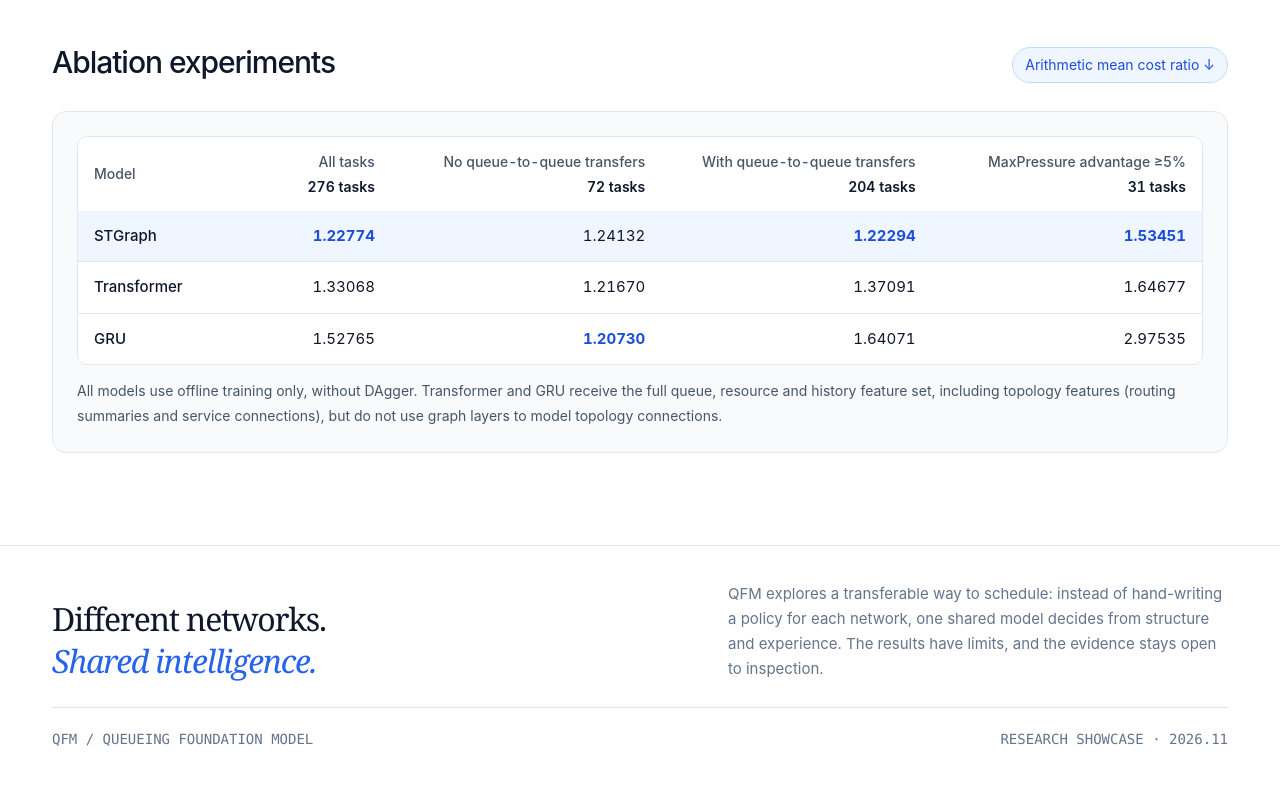
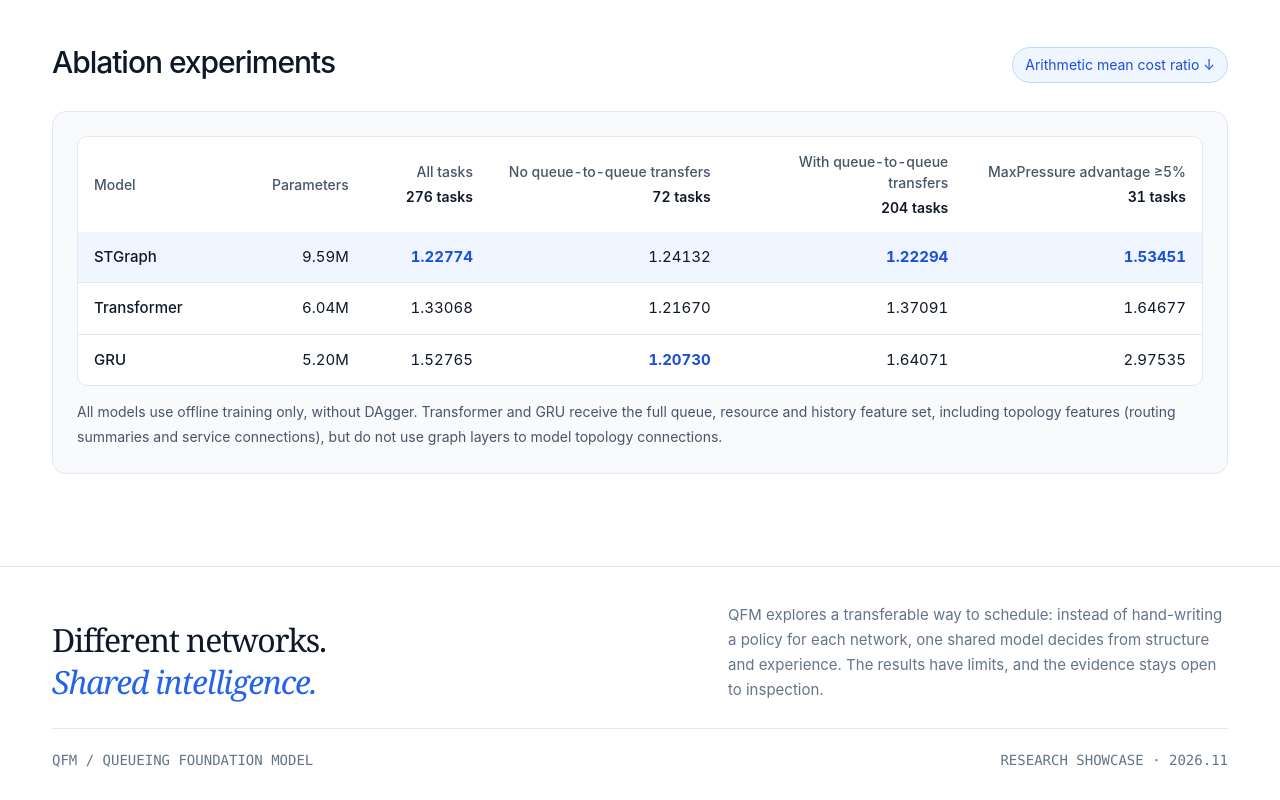
Before and after one commit to ck666600/QFM, a plain HTML site: page index.html in a window 1280 px wide. Shown: the part 6152-6952 px from the top of the page. Before the commit the page ends 6931 px from the top, so only its background shows below. Drawn offline with Linux system fonts and the light colour scheme; animation ran at ten frames a second.

Commit message:
Add model parameter counts to ablation table

```diff
--- a/index.html
+++ b/index.html
@@ -110,11 +110,11 @@ body{font-size:var(--text-body);line-height:1.7}
 <article class="ablation-card" id="simple-model-comparison" aria-labelledby="ablation-section-title">
 <div class="ablation-table-scroll" role="region" tabindex="0" aria-label="Arithmetic mean cost ratios across four task groups; scroll horizontally on small screens">
 <table class="ablation-table" data-metric="arithmetic_mean_task_cost_ratio" aria-label="Ablation experiments: arithmetic mean cost ratio, lower is better">
-<thead><tr><th scope="col">Model</th><th scope="col" data-group="all">All tasks<span>276 tasks</span></th><th scope="col" data-group="routing_none">No queue-to-queue transfers<span>72 tasks</span></th><th scope="col" data-group="routing_any">With queue-to-queue transfers<span>204 tasks</span></th><th scope="col" data-group="mp_adv5">MaxPressure advantage ≥5%<span>31 tasks</span></th></tr></thead>
+<thead><tr><th scope="col">Model</th><th scope="col">Parameters</th><th scope="col" data-group="all">All tasks<span>276 tasks</span></th><th scope="col" data-group="routing_none">No queue-to-queue transfers<span>72 tasks</span></th><th scope="col" data-group="routing_any">With queue-to-queue transfers<span>204 tasks</span></th><th scope="col" data-group="mp_adv5">MaxPressure advantage ≥5%<span>31 tasks</span></th></tr></thead>
 <tbody>
-<tr class="ablation-reference" data-model="original"><th scope="row">STGraph</th><td><strong>1.22774</strong></td><td>1.24132</td><td><strong>1.22294</strong></td><td><strong>1.53451</strong></td></tr>
-<tr data-model="simple_transformer"><th scope="row">Transformer</th><td>1.33068</td><td>1.21670</td><td>1.37091</td><td>1.64677</td></tr>
-<tr data-model="simple_rnn"><th scope="row">GRU</th><td>1.52765</td><td><strong>1.20730</strong></td><td>1.64071</td><td>2.97535</td></tr>
+<tr class="ablation-reference" data-model="original"><th scope="row">STGraph</th><td data-parameters="9593992">9.59M</td><td><strong>1.22774</strong></td><td>1.24132</td><td><strong>1.22294</strong></td><td><strong>1.53451</strong></td></tr>
+<tr data-model="simple_transformer"><th scope="row">Transformer</th><td data-parameters="6036544">6.04M</td><td>1.33068</td><td>1.21670</td><td>1.37091</td><td>1.64677</td></tr>
+<tr data-model="simple_rnn"><th scope="row">GRU</th><td data-parameters="5197568">5.20M</td><td>1.52765</td><td><strong>1.20730</strong></td><td>1.64071</td><td>2.97535</td></tr>
 </tbody></table></div>
 <p class="ablation-note">All models use offline training only, without DAgger. Transformer and GRU receive the full queue, resource and history feature set, including topology features (routing summaries and service connections), but do not use graph layers to model topology connections.</p>
 </article>
```
